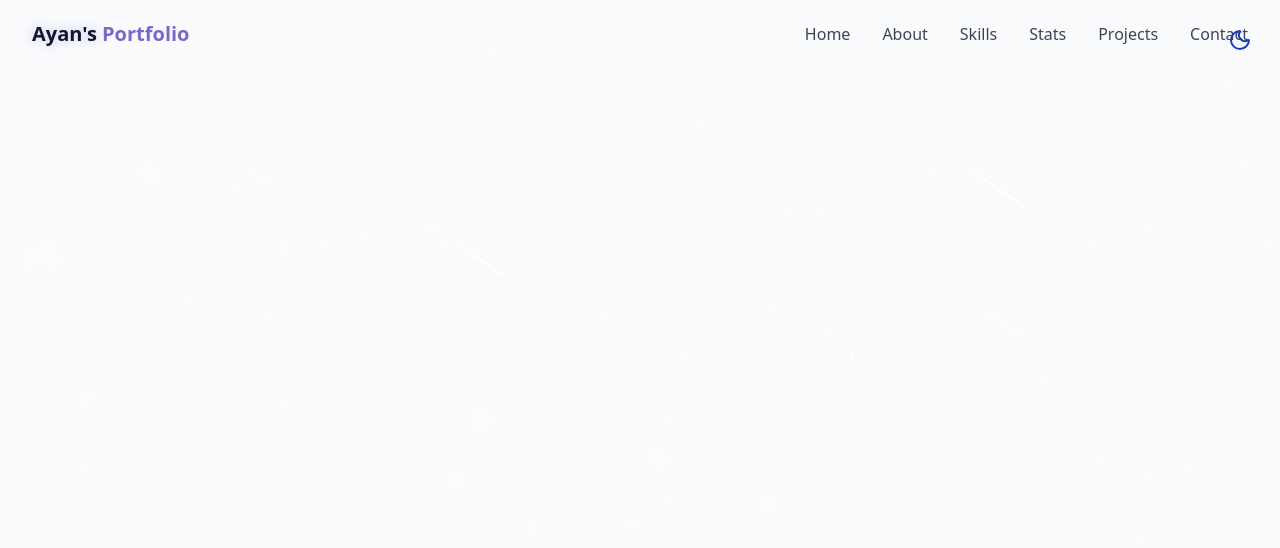
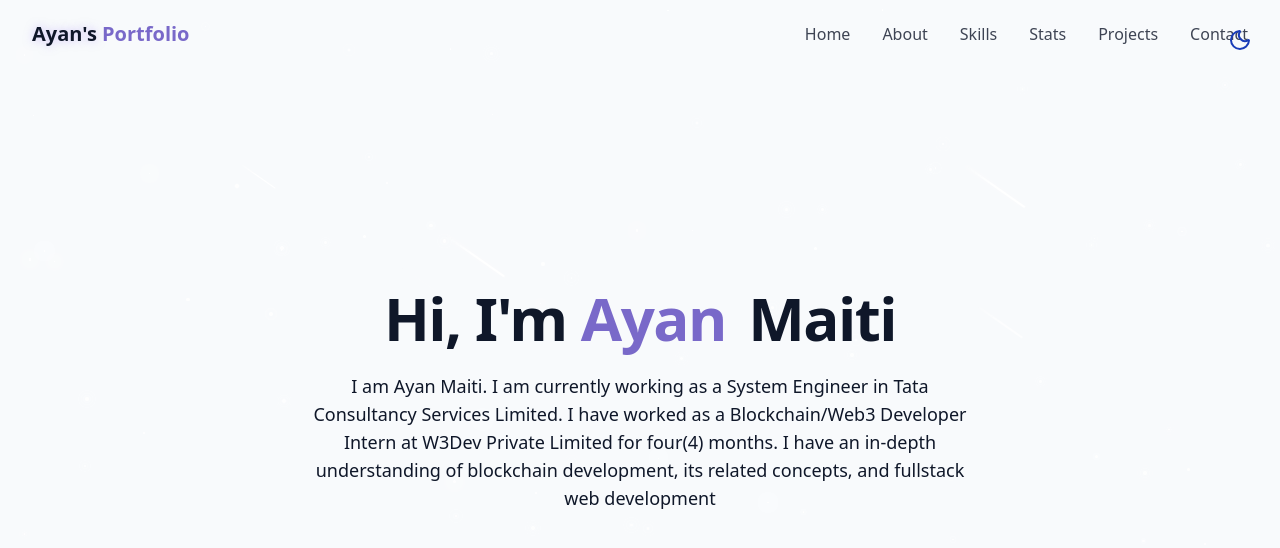
Before and after one commit to moonman369/Portfolio-2, a React (Vite) app: page / in a window 1280 px wide. Shown: the top 548 px of the page. Built offline with nearby package versions, Linux system fonts and the light colour scheme.

Commit message:
feat: add HeroSection component to Home page

```diff
--- /dev/null
+++ b/src/components/HeroSection.jsx
@@ -0,0 +1,36 @@
+import React from "react";
+
+const HeroSection = () => {
+  return (
+    <section
+      id="hero"
+      className="relative min-h-screen flex flex-col items-center justify-center px-4"
+    >
+      <div className="container max-w-4xl mx-auto text-center z-10">
+        <div className="space-y-6">
+          <h1 className="text-4xl md:text-6xl font-bold tracking-tight">
+            <span className="opacity-0 animate-fade-in">Hi, I'm</span>
+            <span className="text-primary opacity-0 animate-fade-in-delay-1">
+              {" "}
+              Ayan
+            </span>
+            <span className="text-gradient ml-2 opacity-0 animate-fade-in-delay-2">
+              {" "}
+              Maiti
+            </span>
+          </h1>
+
+          <p className="text-lg md:text-lg text-muted-foreground max-w-2xl mx-auto opacity-0 animate-fade-in-delay-4">
+            I am Ayan Maiti. I am currently working as a System Engineer in Tata
+            Consultancy Services Limited. I have worked as a Blockchain/Web3
+            Developer Intern at W3Dev Private Limited for four(4) months. I have
+            an in-depth understanding of blockchain development, its related
+            concepts, and fullstack web development
+          </p>
+        </div>
+      </div>
+    </section>
+  );
+};
+
+export default HeroSection;
--- a/src/pages/Home.jsx
+++ b/src/pages/Home.jsx
@@ -1,3 +1,4 @@
+import HeroSection from "../components/HeroSection";
 import Navbar from "../components/Navbar";
 import StarBackground from "../components/StarBackground";
 import ThemeToggle from "../components/ThemeToggle";
@@ -15,6 +16,10 @@ export const Home = () => {
       <Navbar />
 
       {/* Main Content */}
+      <main>
+        {/* Hero Section */}
+        <HeroSection />
+      </main>
 
       {/* Footer */}
     </div>
```
